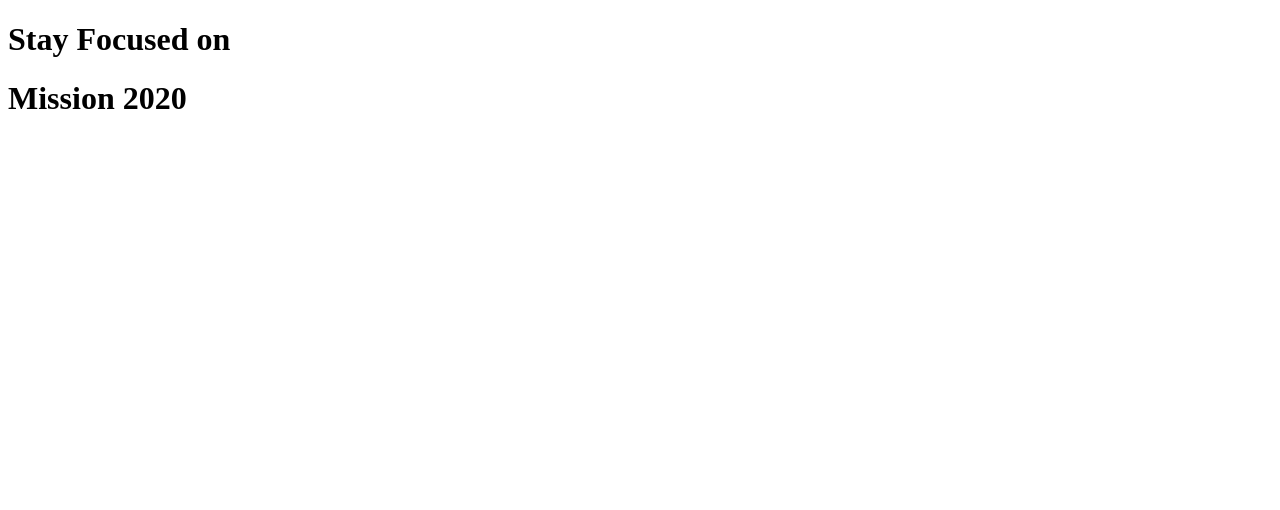
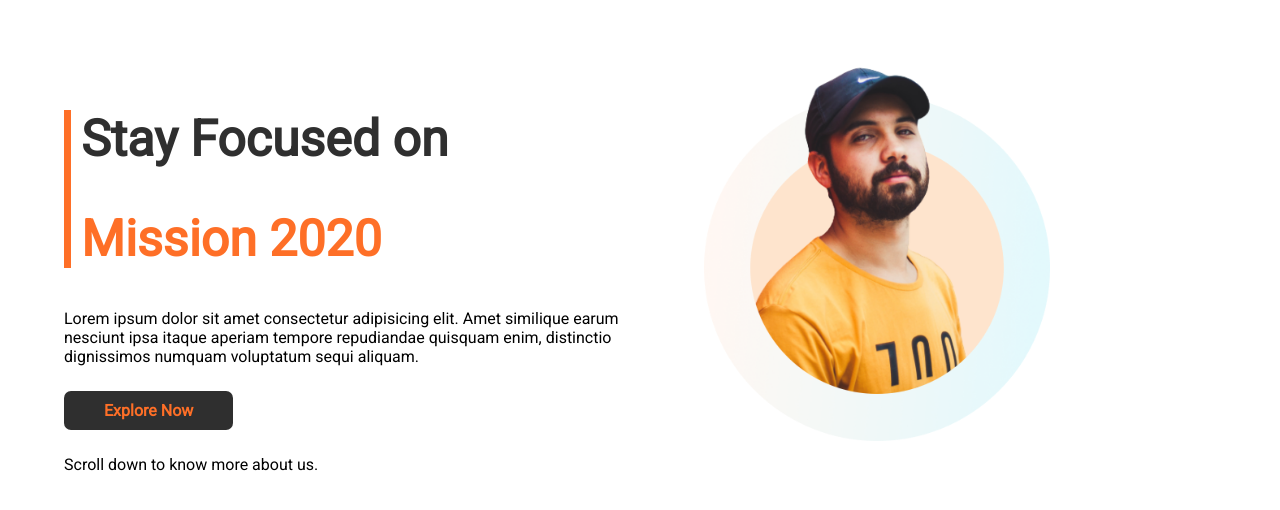
Before and after one commit to AbuKausar007/mission_one_assignment, a plain HTML site: page index.html in a window 1280 px wide. Drawn offline with Linux system fonts and the light colour scheme.

Commit message:
First part done

```diff
--- a/index.html
+++ b/index.html
@@ -4,10 +4,28 @@
     <meta charset="UTF-8">
     <meta http-equiv="X-UA-Compatible" content="IE=edge">
     <meta name="viewport" content="width=device-width, initial-scale=1.0">
+    <link rel="preconnect" href="https://fonts.googleapis.com">
+    <link rel="preconnect" href="https://fonts.gstatic.com" crossorigin>
+    <link href="https://fonts.googleapis.com/css2?family=Roboto&display=swap" rel="stylesheet">
+    <link rel="stylesheet" href="style.css">
     <title>First Assignment</title>
 </head>
 <body>
-    <h1>Stay Focused on</h1>
-    <h1>Mission 2020</h1>
+    <section class="flexiable_container">
+        <div class="half_widht">
+            <div class="first_heading">
+                <div id="first_heading_border">
+                    <h1 class="focused">Stay Focused on</h1>
+                    <h1 class="mission">Mission 2020</h1>
+                </div>
+                <p>Lorem ipsum dolor sit amet consectetur adipisicing elit. Amet similique earum nesciunt ipsa itaque aperiam tempore repudiandae quisquam enim, distinctio dignissimos numquam voluptatum sequi aliquam.</p><br>
+                <a href="https://www.linkedin.com/in/md-abu-kausar-042b18159/">Explore Now</a><br><br>
+                <p>Scroll down to know more about us.</p>
+            </div>
+        </div>
+        <div class="half_widht">
+            <img src="images/person/person-2.png" alt="">
+        </div>
+    </section>
 </body>
 </html>
--- a/style.css
+++ b/style.css
@@ -0,0 +1,44 @@
+body{
+    font-family: 'Roboto',
+    sans-serif;
+    margin: 0;
+}
+.flexiable_container{
+    display: flex;
+}
+.half_widht{
+    width: 50%;
+    padding-left: 5%;
+
+}
+.half_widht img{
+    width: 60%;
+
+}
+.first_heading{
+    margin-top: 110px;
+}
+.first_heading h1{
+    font-size: 50px;
+}
+.mission {
+    color: #fe6f27;
+}
+.focused{
+    color: #2f2f2f;
+}
+#first_heading_border{
+   border-left: 7px solid #fe6f27;
+}
+#first_heading_border h1{
+    margin-left: 10px;
+}
+.first_heading a{
+    text-decoration: none;
+    background-color: #2f2f2f;
+    padding: 10px 40px;
+    color: #fe6f27;
+    border-radius: 7px;
+    font-weight: 700;
+
+}
```
